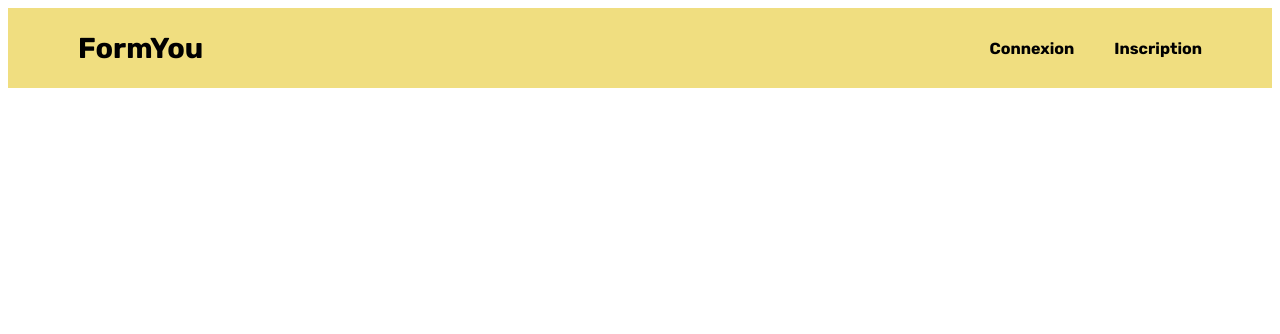
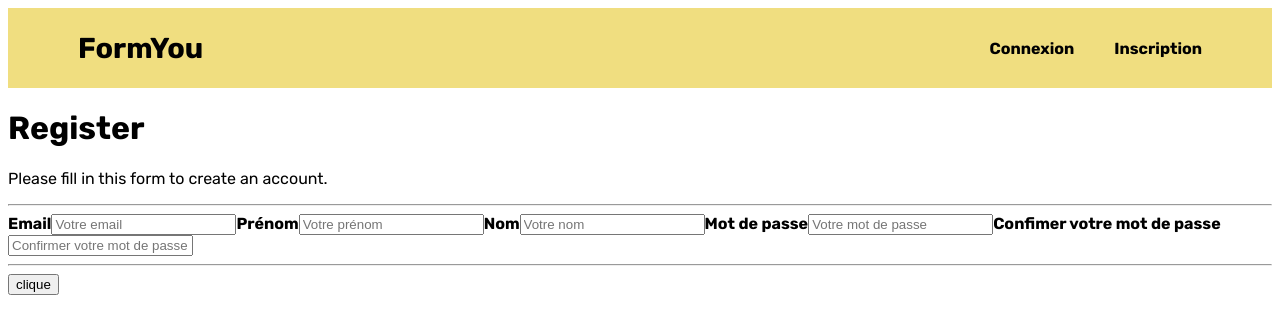
Before and after one commit to mariedx/FormYou, a React (Create React App) app in the folder client/: page /sign-up in a window 1280 px wide. Shown: the top 334 px of the page. Built offline with nearby package versions, Linux system fonts and the light colour scheme.

Commit message:
#3 add signup form

```diff
--- a/client/src/App.jsx
+++ b/client/src/App.jsx
@@ -2,6 +2,8 @@ import { BrowserRouter as Router, Route, Switch } from 'react-router-dom';
 import Navbar from 'components/Navbar';
 import Home from 'pages/Home';
 import 'style.scss';
+import SignUp from 'pages/SignUp';
+import LogIn from 'pages/LogIn';
 
 const App = () => (
   <div className="App">
@@ -11,11 +13,11 @@ const App = () => (
         <Route path="/" exact>
           <Home />
         </Route>
-        <Route path="/sign-in">
-          <h1>Inscription</h1>
+        <Route path="/sign-up">
+          <SignUp />
         </Route>
         <Route path="/log-in">
-          <h1>Connexion</h1>
+          <LogIn />
         </Route>
       </Switch>
     </Router>
--- /dev/null
+++ b/client/src/components/FormSignUp/index.jsx
@@ -0,0 +1,108 @@
+import React, { useState } from 'react';
+import API_BASE_URL from 'services/api';
+// import useFetch from 'services/api/users';
+
+const url = `${API_BASE_URL}signup`;
+
+const FormSignUp = () => {
+  // const [newUser, setNewUser] = useState({});
+  const [firstNameValue, setFirstNameValue] = useState('');
+  const [lastNameValue, setLastNameValue] = useState('');
+  const [emailValue, setEmailValue] = useState('');
+  const [passwordValue, setPasswordValue] = useState('');
+  const [passwordConfirmationValue, setPasswordConfirmationValue] = useState('');
+
+  const handleFirstName = (e) => {
+    const { value } = e.target;
+    setFirstNameValue(value);
+  };
+
+  const handleLastName = (e) => {
+    const { value } = e.target;
+    setLastNameValue(value);
+  };
+
+  const handleEmail = (e) => {
+    const { value } = e.target;
+    setEmailValue(value);
+  };
+
+  const handlePassword = (e) => {
+    const { value } = e.target;
+    setPasswordValue(value);
+  };
+
+  const handlePasswordConfirmation = (e) => {
+    const { value } = e.target;
+    setPasswordConfirmationValue(value);
+  };
+
+  const validateSubmit = async (e) => {
+    e.preventDefault();
+    if (passwordValue !== passwordConfirmationValue) {
+      alert('Les mots de passes ne correspondent pas');
+      return;
+    }
+    const userData = {
+      user: {
+        email: emailValue,
+        password: passwordValue,
+        password_confirmation: passwordConfirmationValue,
+        first_name: firstNameValue,
+        last_name: lastNameValue,
+        role_id: 1,
+      },
+    };
+    const response = await fetch(url, {
+      method: 'POST',
+      headers: {
+        'Content-Type': 'application/json',
+      },
+      body: JSON.stringify(userData),
+    });
+    const data = await response.json();
+    console.log(data);
+  };
+
+  // const url = newUser && newUser.email;
+  // const { status, data } = useFetch(url);
+  // console.log(status, data);
+
+  return (
+    <div className="FormSignUp">
+      <h1>Register</h1>
+      <p>Please fill in this form to create an account.</p>
+      <hr />
+      <form>
+        <label htmlFor="email">
+          <b>Email</b>
+          <input type="text" placeholder="Votre email" name="email" id="email" onChange={handleEmail} required />
+        </label>
+
+        <label htmlFor="first_name">
+          <b>Prénom</b>
+          <input type="text" placeholder="Votre prénom" name="first_name" id="first_name" onChange={handleFirstName} required />
+        </label>
+
+        <label htmlFor="Last_name">
+          <b>Nom</b>
+          <input type="text" placeholder="Votre nom" name="Last_name" id="Last_name" onChange={handleLastName} required />
+        </label>
+
+        <label htmlFor="password">
+          <b>Mot de passe</b>
+          <input type="password" placeholder="Votre mot de passe" name="psw" id="psw" onChange={handlePassword} required />
+        </label>
+
+        <label htmlFor="psw-repeat">
+          <b>Confimer votre mot de passe</b>
+          <input type="password" placeholder="Confirmer votre mot de passe" name="psw-repeat" id="psw-repeat" onChange={handlePasswordConfirmation} required />
+        </label>
+        <hr />
+        <button type="submit" onClick={validateSubmit}>clique</button>
+      </form>
+    </div>
+  );
+};
+
+export default FormSignUp;
--- a/client/src/components/Navbar/index.jsx
+++ b/client/src/components/Navbar/index.jsx
@@ -6,7 +6,7 @@ const Navbar = () => (
     <Link to="/" className="Navbar__title">FormYou</Link>
     <div className="Navbar__right">
       <Link to="/log-in" className="Navbar__link">Connexion</Link>
-      <Link to="/sign-in" className="Navbar__link">Inscription</Link>
+      <Link to="/sign-up" className="Navbar__link">Inscription</Link>
     </div>
   </div>
 );
--- a/client/src/pages/Home/index.jsx
+++ b/client/src/pages/Home/index.jsx
@@ -1,5 +1,5 @@
+import React from 'react';
 import Jumbotron from 'react-bootstrap/Jumbotron';
-import React from 'react';
 import SearchBar from 'components/SearchBar';
 import './style.scss';
 import FormationList from 'components/FormationList';
--- /dev/null
+++ b/client/src/pages/LogIn/index.jsx
@@ -0,0 +1,9 @@
+import React from 'react';
+
+const LogIn = () => (
+  <div className="LogIn">
+    <h1>Connecte toi</h1>
+  </div>
+);
+
+export default LogIn;
--- /dev/null
+++ b/client/src/pages/SignUp/index.jsx
@@ -0,0 +1,10 @@
+import React from 'react';
+import FormSignUp from 'components/FormSignUp';
+
+const SignUp = () => (
+  <div className="SignUp">
+    <FormSignUp />
+  </div>
+);
+
+export default SignUp;
--- /dev/null
+++ b/client/src/services/api/index.js
@@ -0,0 +1,3 @@
+const API_BASE_URL = 'http://localhost:3000/api/';
+
+export default API_BASE_URL;
--- /dev/null
+++ b/client/src/services/api/users/index.js
@@ -0,0 +1,31 @@
+import API_BASE_URL from 'services/api';
+import { useEffect, useState } from 'react';
+
+const BASE_URL = `${API_BASE_URL}signup`;
+const useFetch = (user) => {
+  const [status, setStatus] = useState('idle');
+  const [data, setData] = useState([]);
+
+  useEffect(() => {
+    if (!user) return;
+    const fetchData = async () => {
+      setStatus('fetching');
+      const response = await fetch(BASE_URL, {
+        method: 'POST',
+        headers: {
+          'Content-Type': 'application/json',
+        },
+        body: user,
+      });
+      const dataTwo = await response.json();
+      setData(dataTwo);
+      setStatus('fetched');
+    };
+
+    fetchData();
+  }, [BASE_URL]);
+
+  return { status, data };
+};
+
+export default useFetch;
```
Also changed, not shown: client/src/pages/LogIn/style.scss (added), client/src/pages/SignUp/style.scss (added), 1 other file (tests, documents, lock files or other folders).
